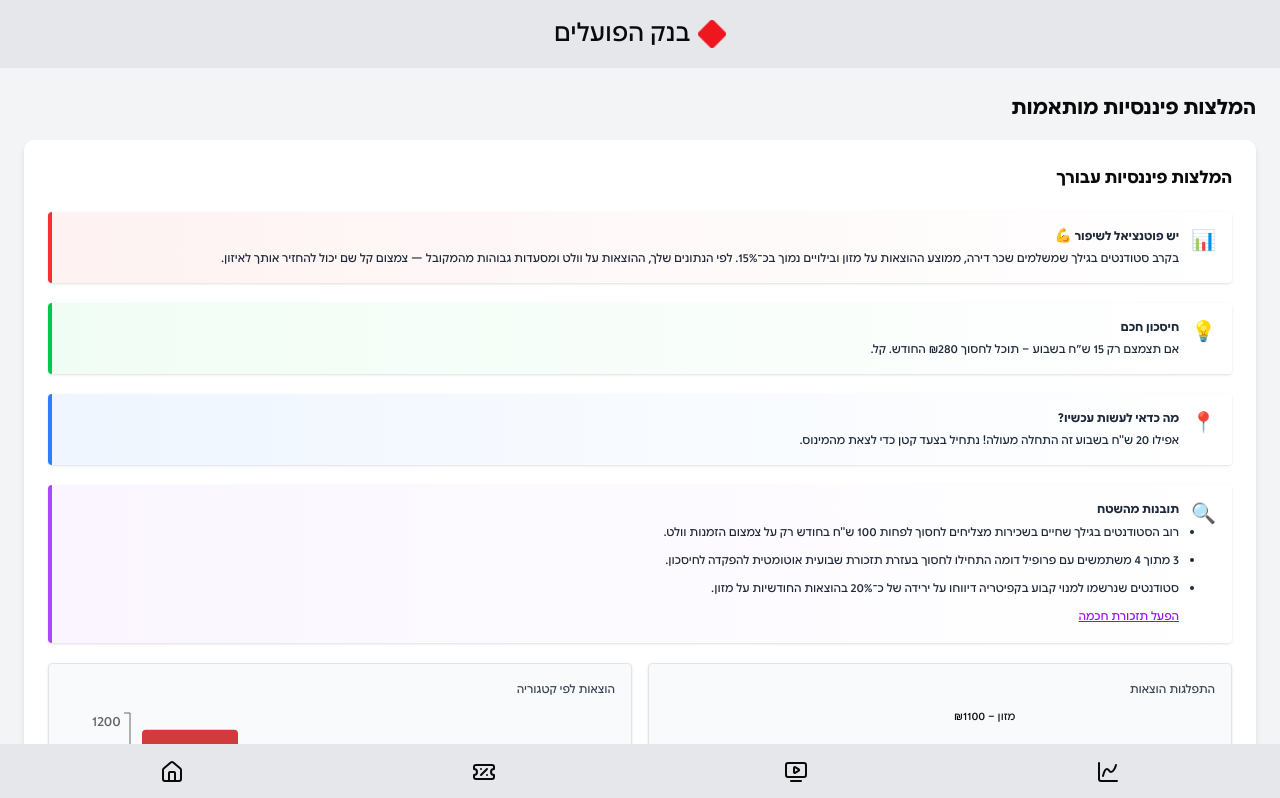
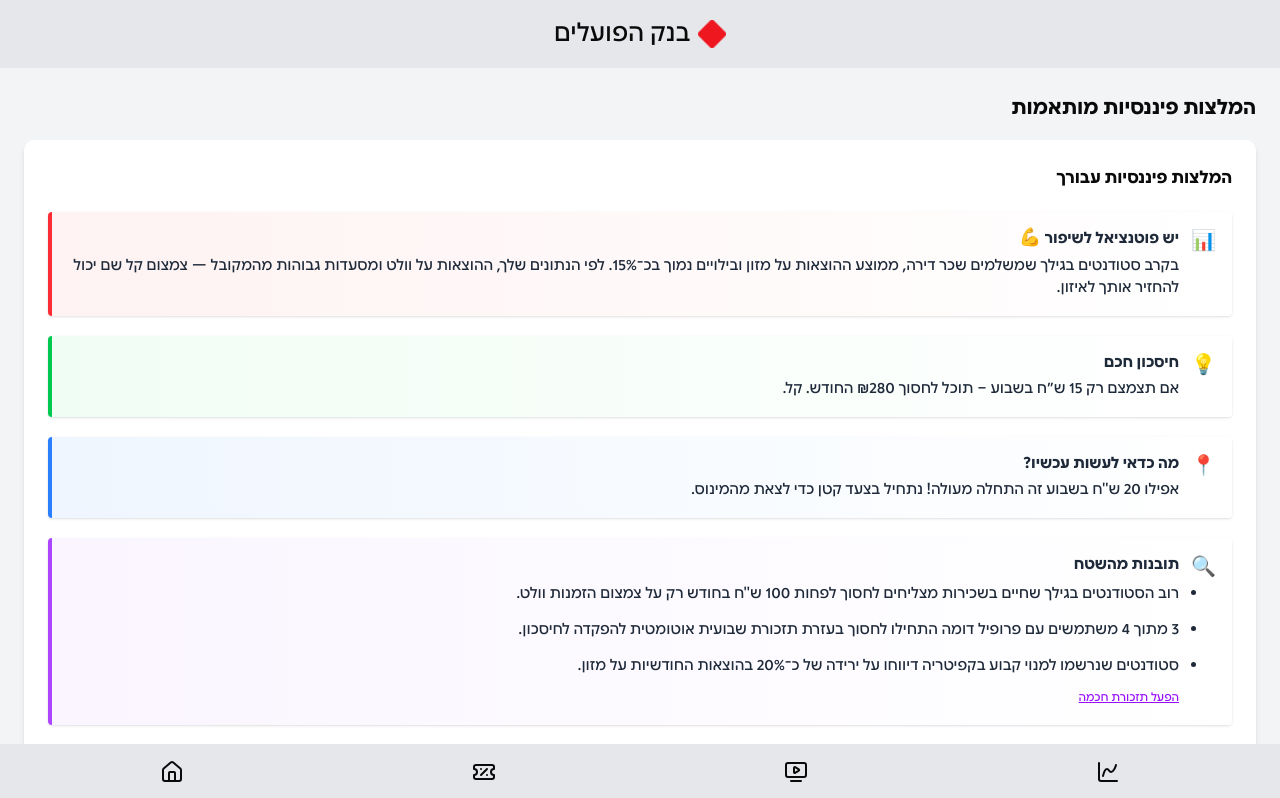
Before and after one commit to OptimaLPro/HapoalimHakathon, a React (Vite) app: page /recommendations in a window 1280 px wide. Shown: the top 798 px of the page. Built offline with nearby package versions, Linux system fonts and the light colour scheme.

Commit message:
Enhance FinancialInsights component with improved formatting and insights display; add history of points section in Home page; update text sizes for better readability in charts.

```diff
--- a/src/components/Recommendations/FinancialInsights.jsx
+++ b/src/components/Recommendations/FinancialInsights.jsx
@@ -2,11 +2,14 @@ import { motion } from "framer-motion";
 import SpendingCharts from "./SpendingCharts";
 
 const FinancialInsights = ({ balance = -420, avgMonthlySpend = 3200 }) => {
-    const potentialSaving = Math.max(0, Math.floor((avgMonthlySpend * 0.1) / 10) * 10);
+  const potentialSaving = Math.max(
+    0,
+    Math.floor((avgMonthlySpend * 0.1) / 10) * 10
+  );
 
   const tip =
     balance < 0
-            ? "אפילו 20 ש\"ח בשבוע זה התחלה מעולה! נתחיל בצעד קטן כדי לצאת מהמינוס."
+      ? 'אפילו 20 ש"ח בשבוע זה התחלה מעולה! נתחיל בצעד קטן כדי לצאת מהמינוס.'
       : "את/ה שומר/ת על יציבות – זו הזדמנות מצוינת להתחיל לחסוך לעתיד.";
 
   const categories = [
@@ -26,9 +29,9 @@ const FinancialInsights = ({ balance = -420, avgMonthlySpend = 3200 }) => {
       transition: {
         delay: i * 0.2,
         duration: 0.5,
-                ease: "easeOut"
-            }
-        })
+        ease: "easeOut",
+      },
+    }),
   };
 
   const colorClasses = {
@@ -59,19 +62,19 @@ const FinancialInsights = ({ balance = -420, avgMonthlySpend = 3200 }) => {
       icon: "📊",
       color: "red",
       title: "יש פוטנציאל לשיפור 💪",
-            text: "בקרב סטודנטים בגילך שמשלמים שכר דירה, ממוצע ההוצאות על מזון ובילויים נמוך בכ־15%. לפי הנתונים שלך, ההוצאות על וולט ומסעדות גבוהות מהמקובל — צמצום קל שם יכול להחזיר אותך לאיזון."
+      text: "בקרב סטודנטים בגילך שמשלמים שכר דירה, ממוצע ההוצאות על מזון ובילויים נמוך בכ־15%. לפי הנתונים שלך, ההוצאות על וולט ומסעדות גבוהות מהמקובל — צמצום קל שם יכול להחזיר אותך לאיזון.",
     },
     {
       icon: "💡",
       color: "green",
       title: "חיסכון חכם",
-            text: `אם תצמצם רק 15 ש״ח בשבוע – תוכל לחסוך ₪${potentialSaving} החודש. קל.`
+      text: `אם תצמצם רק 15 ש״ח בשבוע – תוכל לחסוך ₪${potentialSaving} החודש. קל.`,
     },
     {
       icon: "📍",
       color: "blue",
       title: "מה כדאי לעשות עכשיו?",
-            text: tip
+      text: tip,
     },
     {
       icon: "🔍",
@@ -79,15 +82,26 @@ const FinancialInsights = ({ balance = -420, avgMonthlySpend = 3200 }) => {
       title: "תובנות מהשטח",
       text: (
         <>
-                    <ul className="list-disc pl-5 space-y-2 text-sm">
-                        <li>רוב הסטודנטים בגילך שחיים בשכירות מצליחים לחסוך לפחות 100 ש"ח בחודש רק על צמצום הזמנות וולט.</li>
-                        <li>3 מתוך 4 משתמשים עם פרופיל דומה התחילו לחסוך בעזרת תזכורת שבועית אוטומטית להפקדה לחיסכון.</li>
-                        <li>סטודנטים שנרשמו למנוי קבוע בקפיטריה דיווחו על ירידה של כ־20% בהוצאות החודשיות על מזון.</li>
+          <ul className="list-disc pl-5 space-y-2 text-lg">
+            <li>
+              רוב הסטודנטים בגילך שחיים בשכירות מצליחים לחסוך לפחות 100 ש"ח
+              בחודש רק על צמצום הזמנות וולט.
+            </li>
+            <li>
+              3 מתוך 4 משתמשים עם פרופיל דומה התחילו לחסוך בעזרת תזכורת שבועית
+              אוטומטית להפקדה לחיסכון.
+            </li>
+            <li>
+              סטודנטים שנרשמו למנוי קבוע בקפיטריה דיווחו על ירידה של כ־20%
+              בהוצאות החודשיות על מזון.
+            </li>
           </ul>
-                    <button className="mt-2 text-sm text-purple-600 underline">הפעל תזכורת חכמה</button>
+          <button className="mt-2 text-sm text-purple-600 underline">
+            הפעל תזכורת חכמה
+          </button>
         </>
-            )
-        }
+      ),
+    },
   ];
 
   return (
@@ -106,7 +120,7 @@ const FinancialInsights = ({ balance = -420, avgMonthlySpend = 3200 }) => {
             className={`bg-gradient-to-r ${style.bg} to-white border-l-4 ${style.border} p-4 rounded shadow flex items-start gap-3`}
           >
             <span className={`${style.text} text-xl`}>{item.icon}</span>
-                        <div className="text-sm text-gray-800 leading-tight">
+            <div className="text-lg text-gray-800 leading-tight">
               <p className="font-semibold">{item.title}</p>
               <p className="mt-1">{item.text}</p>
             </div>
@@ -126,13 +140,16 @@ const FinancialInsights = ({ balance = -420, avgMonthlySpend = 3200 }) => {
         <p className="text-sm text-gray-600 mb-2">פירוט לפי קטגוריות</p>
         <ul className="space-y-1">
           {categories.map((cat) => (
-                        <li key={cat.name} className="flex justify-between text-sm text-gray-800">
+            <li
+              key={cat.name}
+              className="flex justify-between text-sm text-gray-800"
+            >
               <span>{cat.name}</span>
               <span>₪{cat.amount}</span>
             </li>
           ))}
         </ul>
-                <div className="mt-2 text-sm font-semibold text-gray-700 border-t pt-2 flex justify-between">
+        <div className="mt-2 text-lg font-semibold text-gray-700 border-t pt-2 flex justify-between">
           <span>סה״כ</span>
           <span>₪{total}</span>
         </div>
@@ -147,7 +164,8 @@ const FinancialInsights = ({ balance = -420, avgMonthlySpend = 3200 }) => {
       >
         <p className="text-sm text-gray-600 mb-1">תובנה חכמה</p>
         <p className="text-base text-gray-800">
-                    הוצאת מעל ₪1,000 על מזון – אולי שווה לבדוק מנוי בקפיטריה או בישול ביתי. לפעמים שינוי קטן = חיסכון גדול.
+          הוצאת מעל ₪1,000 על מזון – אולי שווה לבדוק מנוי בקפיטריה או בישול
+          ביתי. לפעמים שינוי קטן = חיסכון גדול.
         </p>
       </motion.div>
 
--- a/src/components/charts/home-chart.jsx
+++ b/src/components/charts/home-chart.jsx
@@ -83,7 +83,7 @@ export function Component() {
           </RadialBarChart>
         </ChartContainer>
       </CardContent>
-      <CardFooter className="flex-col gap-2 text-sm text-white">
+      <CardFooter className="flex-col gap-2 text-lg text-white">
         <div className="flex items-center gap-2 font-medium leading-none rtl">
           עלייה של 10% החודש <TrendingUp className="h-4 w-4" />
         </div>
--- a/src/pages/Home/Home.jsx
+++ b/src/pages/Home/Home.jsx
@@ -63,13 +63,46 @@ const Home = () => {
 
       <motion.div
         className="text-center flex flex-col mt-14 w-[88%]"
+        variants={fadeInUp(0.9)}
+        initial="hidden"
+        animate="visible"
+      >
+        <Card className="bg-white/90 backdrop-blur-md p-6 border border-white/30 shadow-lg hover:shadow-xl transition-all duration-300  text-right">
+          <h3 className="text-xl font-semibold mb-4"> היסטוריית נקודות 📊</h3>
+          <div className="space-y-3 text-lg text-muted-foreground">
+            <div className="flex justify-between">
+              <span className="text-green-600 font-semibold">+200</span>
+              <span className="rtl ">12.4.25 מתנה על הרשמה</span>
+            </div>
+            <div className="flex justify-between">
+              <span className="text-green-600 font-semibold">+50</span>
+              <span className="rtl">18.4.25 החזר על אוכל בחוץ</span>
+            </div>
+            <div className="flex justify-between">
+              <span className="text-red-600 font-semibold">-200</span>
+              <span className="rtl">25.4.25 רכישת הטבה: מנוי ChatGPT</span>
+            </div>
+            <div className="flex justify-between">
+              <span className="text-green-600 font-semibold">+300</span>
+              <span className="rtl">28.4.25 השתתפות באירוע סטודנטים</span>
+            </div>
+            <div className="flex justify-between border-t pt-3 mt-3 font-bold text-lg ">
+              <span>750</span>
+              <span>סה"כ נקודות</span>
+            </div>
+          </div>
+        </Card>
+      </motion.div>
+
+      <motion.div
+        className="text-center flex flex-col mt-14 w-[88%]"
         variants={fadeInUp(1.2)}
         initial="hidden"
         animate="visible"
       >
         <Card className="bg-white/90 backdrop-blur-md p-6 border border-white/30 shadow-lg hover:shadow-xl transition-all duration-300 text-right rtl">
           <h3 className="text-xl font-semibold mb-2">💡 הטיפ היומי</h3>
-          <div className="text-md text-muted-foreground">
+          <div className="text-lg text-muted-foreground">
             לפני שאתה קונה משהו – תן לו "לילה אחד". ראית אוזניות ב-399 נקודות?
             עזוב, תן לזה לילה. אם מחר אתה עדיין בקטע – תקנה. אם שכחת – הרווחת גם
             נקודות וגם שקט בנשמה. 😌
```
Lines whose indentation alone changed are shown as unchanged.
